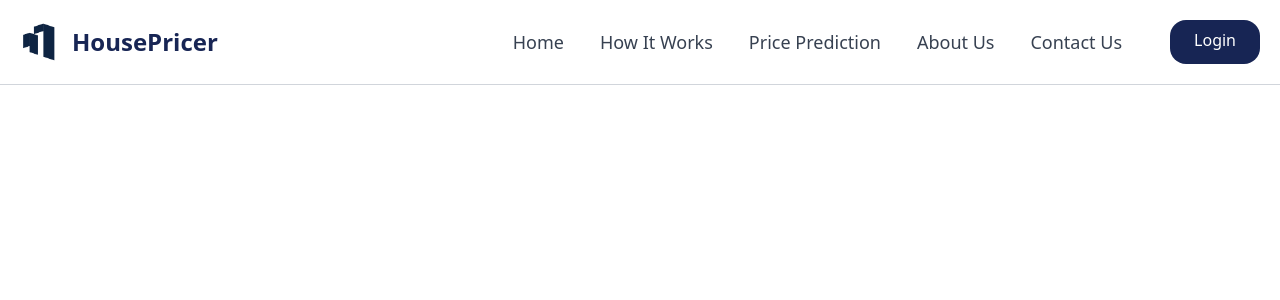
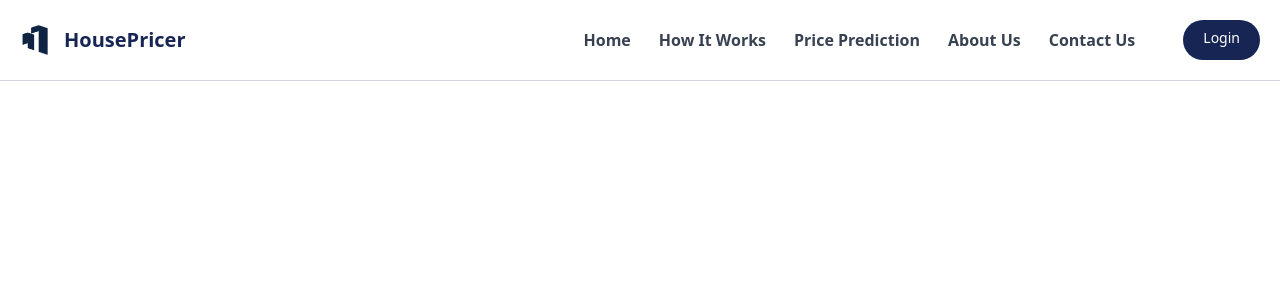
Before and after one commit to rajrasane04/House-Price-Prediction, a React (Vite) app in the folder Frontend/: page / in a window 1280 px wide. Shown: the top 300 px of the page. Built offline with nearby package versions, Linux system fonts and the light colour scheme.

Commit message:
responsiveness added

```diff
--- a/Frontend/src/components/navbar.jsx
+++ b/Frontend/src/components/navbar.jsx
@@ -1,31 +1,39 @@
-import logo from "../assets/logo.png"
-import { Link } from "react-router-dom"
+import logo from "../assets/logo.png";
+import { Link } from "react-router-dom";
 
 const Navbar = () => {
   return (
     <nav className="p-5 border-b border-gray-300">
       <div className="container mx-auto flex justify-between items-center">
         <Link to="/" className="flex items-center space-x-3">
-          <img src={logo} className="w-10" alt="Logo" />
-          <h3 className="hidden md:block text-blue-950 text-2xl font-bold pt-0.3 ">HousePricer</h3>
+          <img src={logo} className="w-8" alt="Logo" />
+          <h3 className="hidden md:block text-blue-950 text-xl font-bold pt-0.3">HousePricer</h3>
         </Link>
 
-        <div className="hidden md:flex space-x-9 ml-auto mr-12 text-lg font-medium">
+        <div className="hidden md:flex space-x-7 ml-auto mr-12 text-base font-semibold">
           <Link to="/" className="text-gray-700 hover:text-gray-900 transition duration-200">Home</Link>
-          <Link to="/how-it-works" className="text-gray-700 hover:text-gray-900 transition duration-200">How It Works</Link>
-          <Link to="/price-prediction" className="text-gray-700 hover:text-gray-900 transition duration-200">Price Prediction</Link>
+          <Link to="/how-it-works" className="hidden lg:block text-gray-700 hover:text-gray-900 transition duration-200">How It Works</Link>
+          <Link to="/price-prediction" className="hidden lg:block text-gray-700 hover:text-gray-900 transition duration-200">Price Prediction</Link>
           <Link to="/about" className="text-gray-700 hover:text-gray-900 transition duration-200">About Us</Link>
           <Link to="/contact" className="text-gray-700 hover:text-gray-900 transition duration-200">Contact Us</Link>
         </div>
 
         <Link to="/login">
-          <button className="bg-blue-950 text-white rounded-2xl py-2 px-6 text-base hover:bg-opacity-85 ">
+          <button className="bg-blue-950 text-white rounded-3xl py-2 px-5 text-sm hover:bg-opacity-85 ">
             <p className="mb-1">Login</p>
           </button>
         </Link>
       </div>
+
+      <div className="md:hidden flex flex-col space-y-2 mt-2">
+        <Link to="/" className="text-gray-700 hover:text-gray-900 transition duration-200 hidden">Home</Link>
+        <Link to="/how-it-works" className="text-gray-700 hover:text-gray-900 transition duration-200 hidden">How It Works</Link>
+        <Link to="/price-prediction" className="text-gray-700 hover:text-gray-900 transition duration-200 hidden">Price Prediction</Link>
+        <Link to="/about" className="text-gray-700 hover:text-gray-900 transition duration-200 hidden">About Us</Link>
+        <Link to="/contact" className="text-gray-700 hover:text-gray-900 transition duration-200 hidden">Contact Us</Link>
+      </div>
     </nav>
-  )
-}
+  );
+};
 
 export default Navbar;
```
